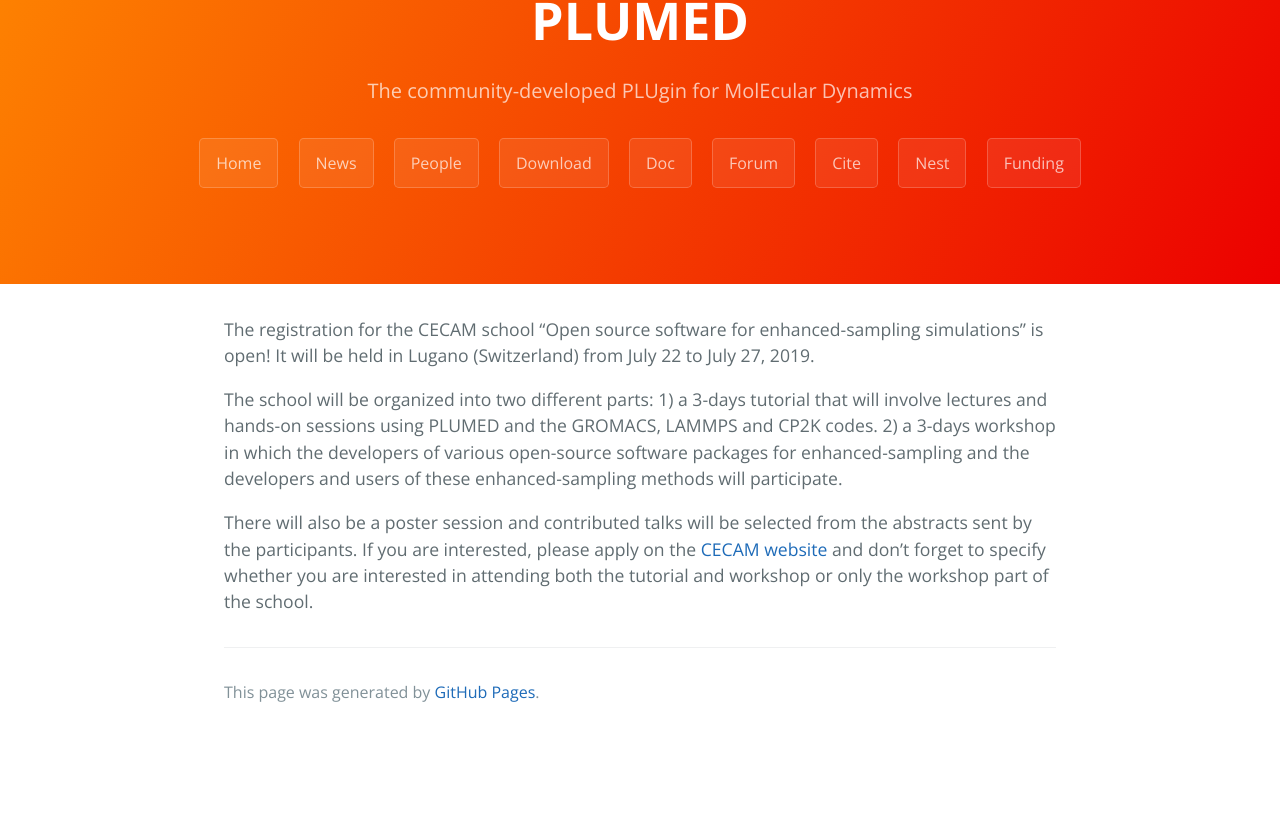
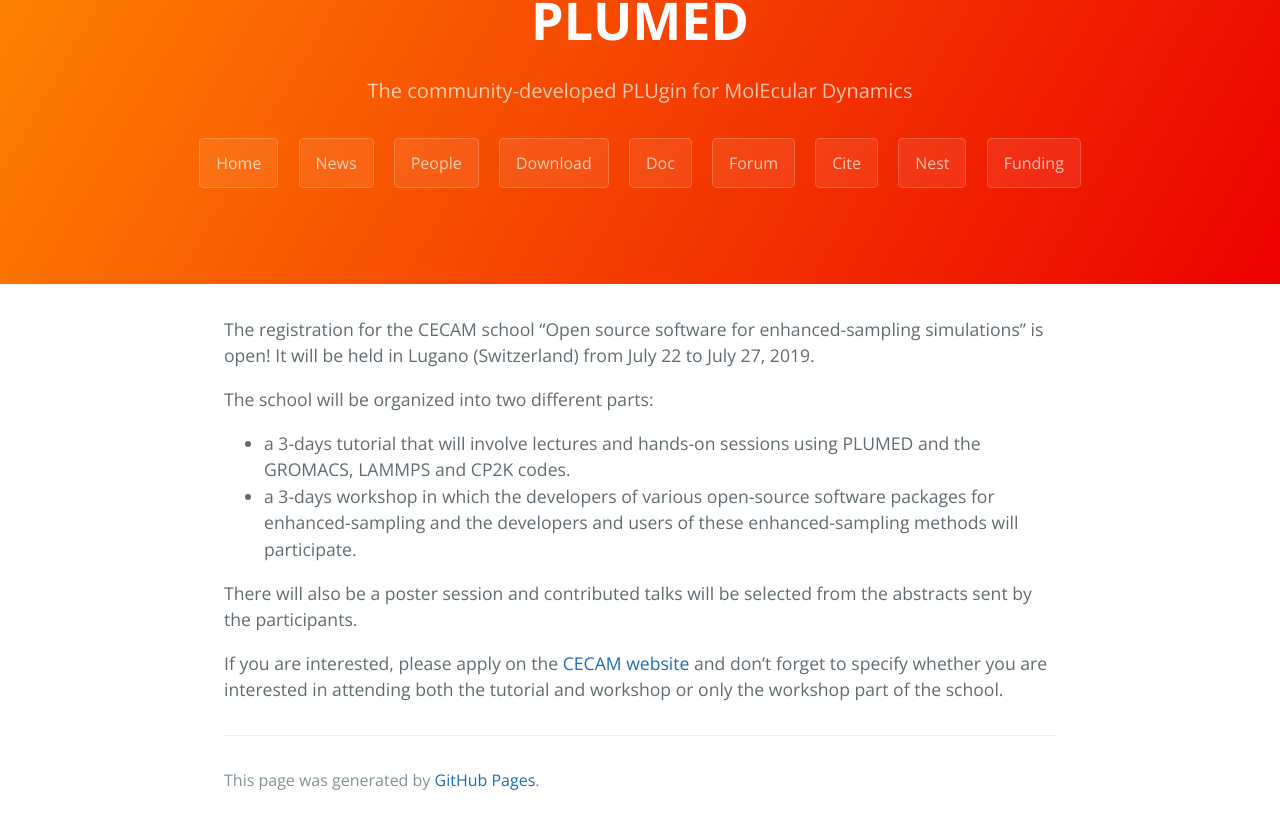
Before and after one commit to plumed/plumed.github.io, a Jekyll site: the page built from _posts/2019-01-14-CECAM-school.md, in a window 1280 px wide. Shown: the part 255-1079 px from the top of the page. Built offline with Jekyll 4.4.1, drawn with Linux system fonts in a browser that asks for light colours; our own code applies the rules of GitHub Pages for plain Markdown files; the repository's description, which GitHub fills in, is left out; before the commit the page ends 991 px from its top, so only the background shows below that.

Commit message:
Update 2019-01-14-CECAM-school.md
small edits

```diff
--- a/_posts/2019-01-14-CECAM-school.md
+++ b/_posts/2019-01-14-CECAM-school.md
@@ -2,8 +2,9 @@ The registration for the CECAM school "Open source software for enhanced-samplin
 It will be held in Lugano (Switzerland) from July 22 to July 27, 2019.
 
 The school will be organized into two different parts:
-1) a 3-days tutorial that will involve lectures and hands-on sessions using PLUMED and the GROMACS, LAMMPS and CP2K codes.
-2) a 3-days workshop in which the developers of various open-source software packages for enhanced-sampling and the developers and users of these enhanced-sampling methods will participate.
+* a 3-days tutorial that will involve lectures and hands-on sessions using PLUMED and the GROMACS, LAMMPS and CP2K codes.
+* a 3-days workshop in which the developers of various open-source software packages for enhanced-sampling and the developers and users of these enhanced-sampling methods will participate.
 
 There will also be a poster session and contributed talks will be selected from the abstracts sent by the participants.
+
 If you are interested, please apply on the [CECAM website](https://www.cecam.org/workshop1749/) and don’t forget to specify whether you are interested in attending both the tutorial and workshop or only the workshop part of the school.
```
